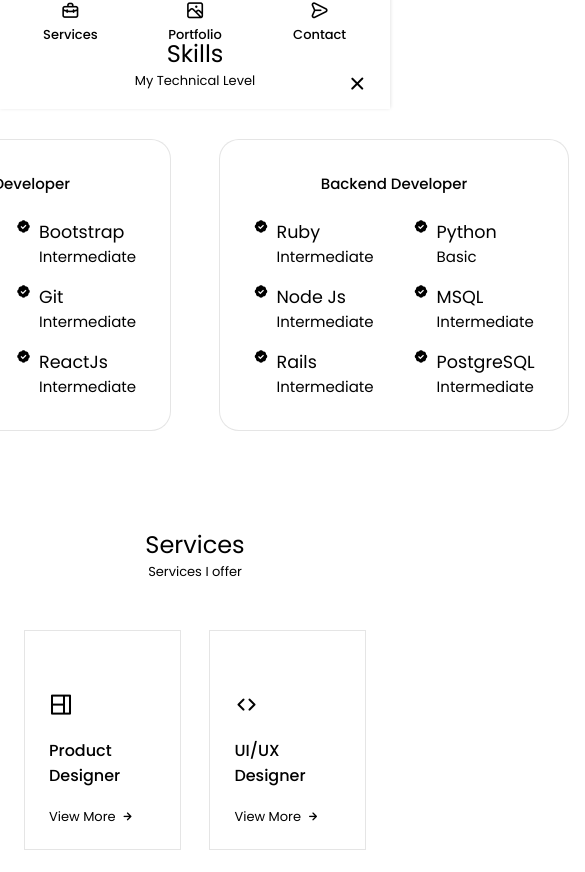
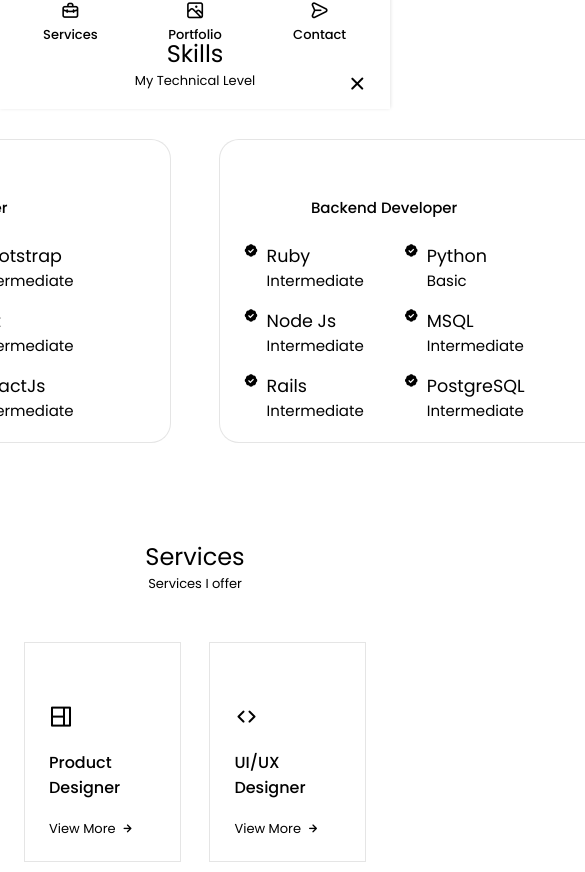
Before and after one commit to Rlynette/Personal-portfolio, a React (Create React App) app in the folder personal-portfolio/: page / in a window 390 px wide. Shown: the part 1579-2451 px from the top of the page, 585 px wide, since content can reach past the window. Built offline with nearby package versions, Linux system fonts and the light colour scheme.

Commit message:
style skills

```diff
--- a/personal-portfolio/src/components/skills/skills.css
+++ b/personal-portfolio/src/components/skills/skills.css
@@ -39,3 +39,72 @@
     font-size: 1rem;
     color: var(--title-color);
 }
+
+/* BREAKPOINTS */
+/* For large devices */
+@media screen and (max-width: 992px) {
+    /* .qualification__container {
+        margin-left: auto;
+        margin-right: auto;
+    } */
+
+    .skills__container {
+    grid-template-columns: repeat(3, 218px);
+    }
+
+}
+
+/* For medium devices */
+@media screen and (max-width: 768px) {
+    /* .qualification__container {
+        margin-left: var(--mb-1-5);
+        margin-right: var(--mb-1-5);
+    } */
+        .skills__container {
+            grid-template-columns: repeat(2, 1fr);
+        }
+
+        .skills__content {
+            padding: 3.5rem 0.5rem 1.25rem 1.5rem;
+        }
+
+        .skills .bx-badge-check {
+            font-size: 1.5rem;
+        }
+
+}
+
+@media screen and (max-width: 576px) {
+    /* .qualification__sections {
+        grid-template-columns: initial;
+    }
+
+    .qualification__button {
+        margin: 0 var(--mb-0-75);
+    } */
+        /* .skills__content {
+            padding: 4.5rem 1.5rem 2.5rem;
+        }
+     */
+        .skills__content {
+            padding-right: 6rem;
+        }
+
+        .skills__data{
+            padding: 0;
+        }
+}
+
+/* For small devices */
+@media screen and (max-width: 350px) {
+    /* .qualification__data {
+        gap: 0.5rem;
+    } */
+        .skills__container {
+            grid-template-columns: max-content;
+        }
+
+        .skills__content {
+            padding-right: 6rem;
+        }
+}
```
Also changed, not shown: personal-portfolio/src/components/services/services.css (indentation only).
